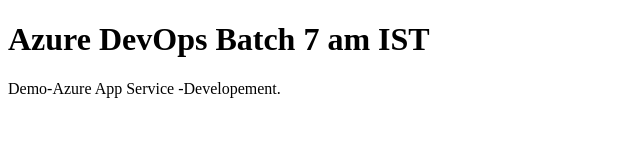
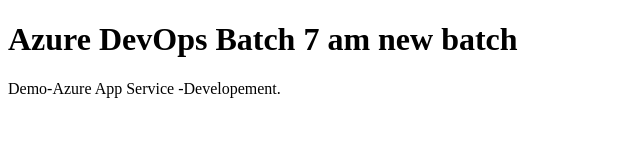
Before and after one commit to suganyakarthik1/HTML1, a plain HTML site: page index.html in a window 1280 px wide. Shown: the whole page, without its empty margins (0-640 px from the left). Drawn offline with Linux system fonts and the light colour scheme.

Commit message:
Update index.html

```diff
--- a/index.html
+++ b/index.html
@@ -2,7 +2,7 @@
 <html>
 <body>
 
-<h1>Azure DevOps Batch 7 am IST</h1>
+<h1>Azure DevOps Batch 7 am new batch</h1>
 <p>Demo-Azure App Service -Developement.</p>
 
 </body>
```
